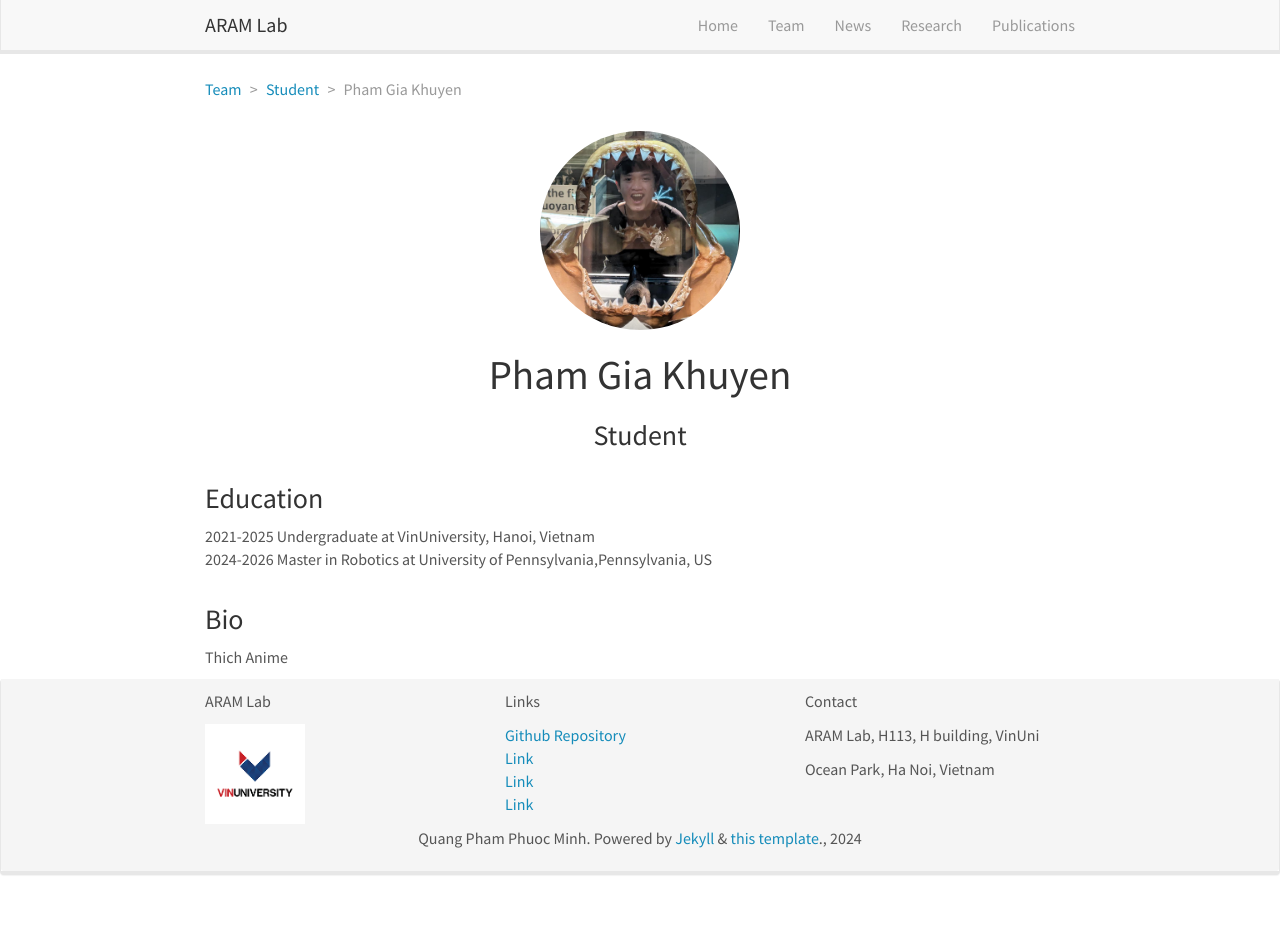
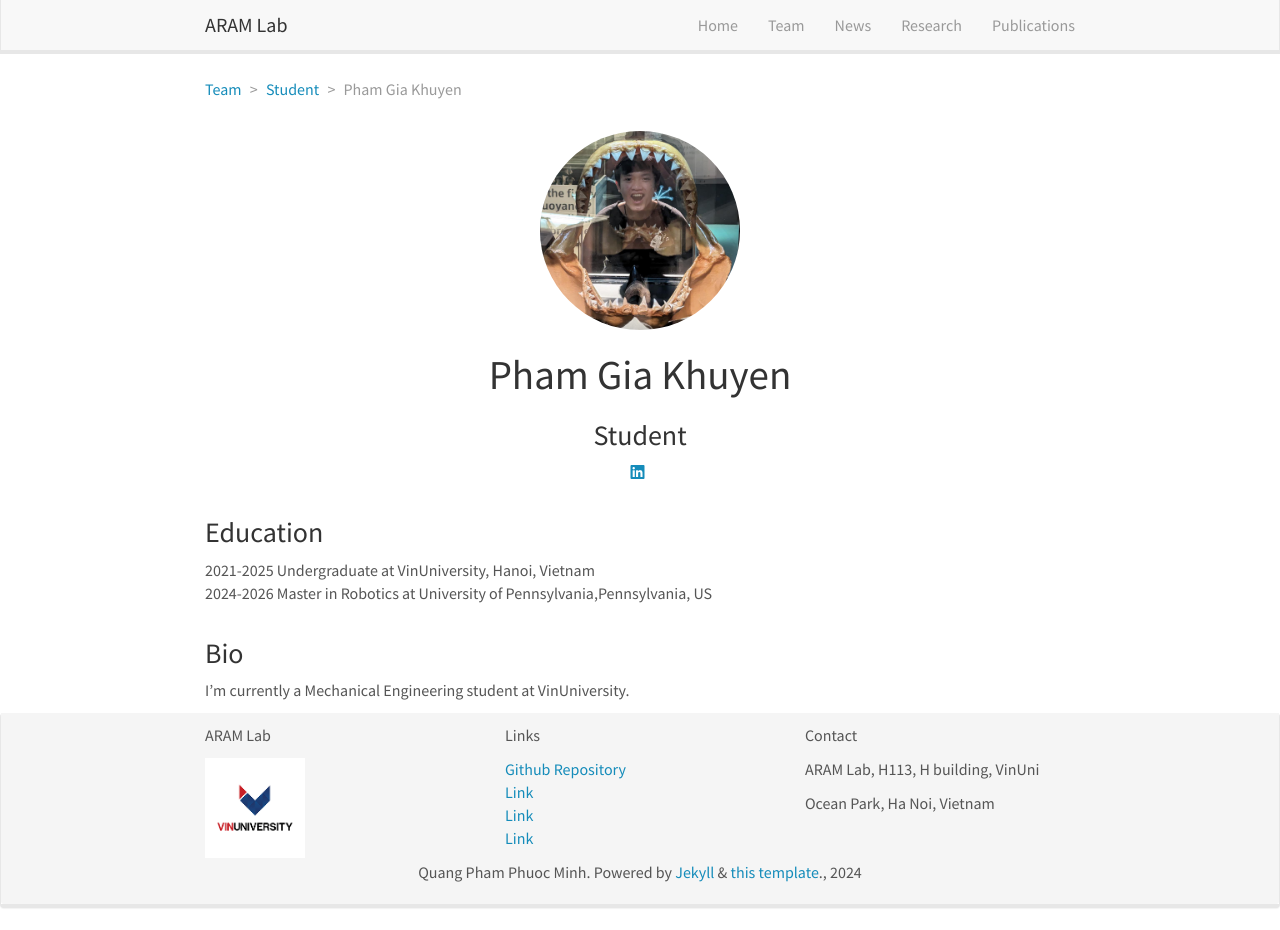
Before and after one commit to quangpham2006/ARAM, a Jekyll site: the page built from _pages/team/_posts/2024-06-07-researcher-student_5_PGKhuyen.md, in a window 1280 px wide and 930 px high. Built offline with Jekyll 4.4.1, drawn with Linux system fonts in a browser that asks for light colours; nearby versions of some CDN libraries.

Commit message:
update Bio Khuyen

```diff
--- a/_pages/team/_posts/2024-06-07-researcher-student_5_PGKhuyen.md
+++ b/_pages/team/_posts/2024-06-07-researcher-student_5_PGKhuyen.md
@@ -19,4 +19,4 @@
 
 ---
 
-Thich Anime
+I'm currently a Mechanical Engineering student at VinUniversity.
```
Also changed, not shown: other parts of _pages/team/_posts/2024-06-07-researcher-student_5_PGKhuyen.md (+1 -1 lines), _pages/team/index.html (line endings or trailing spaces).
